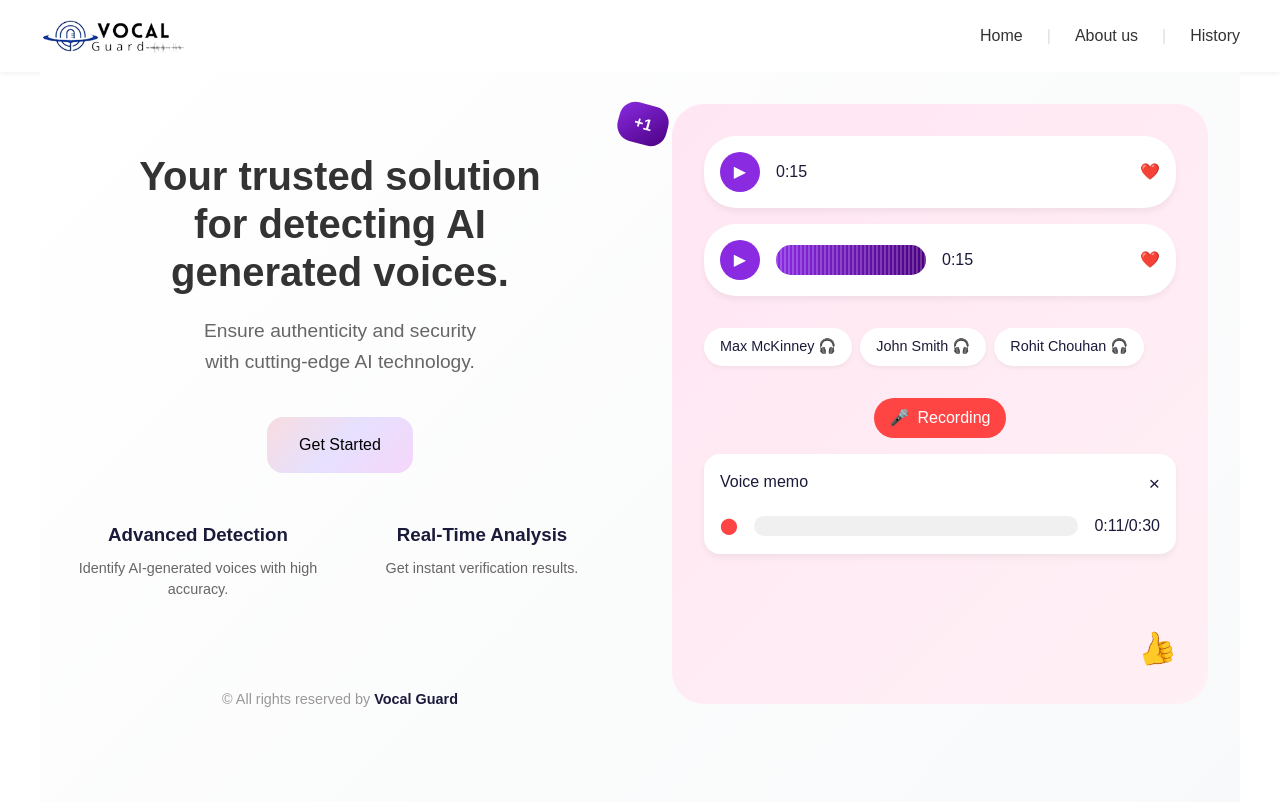
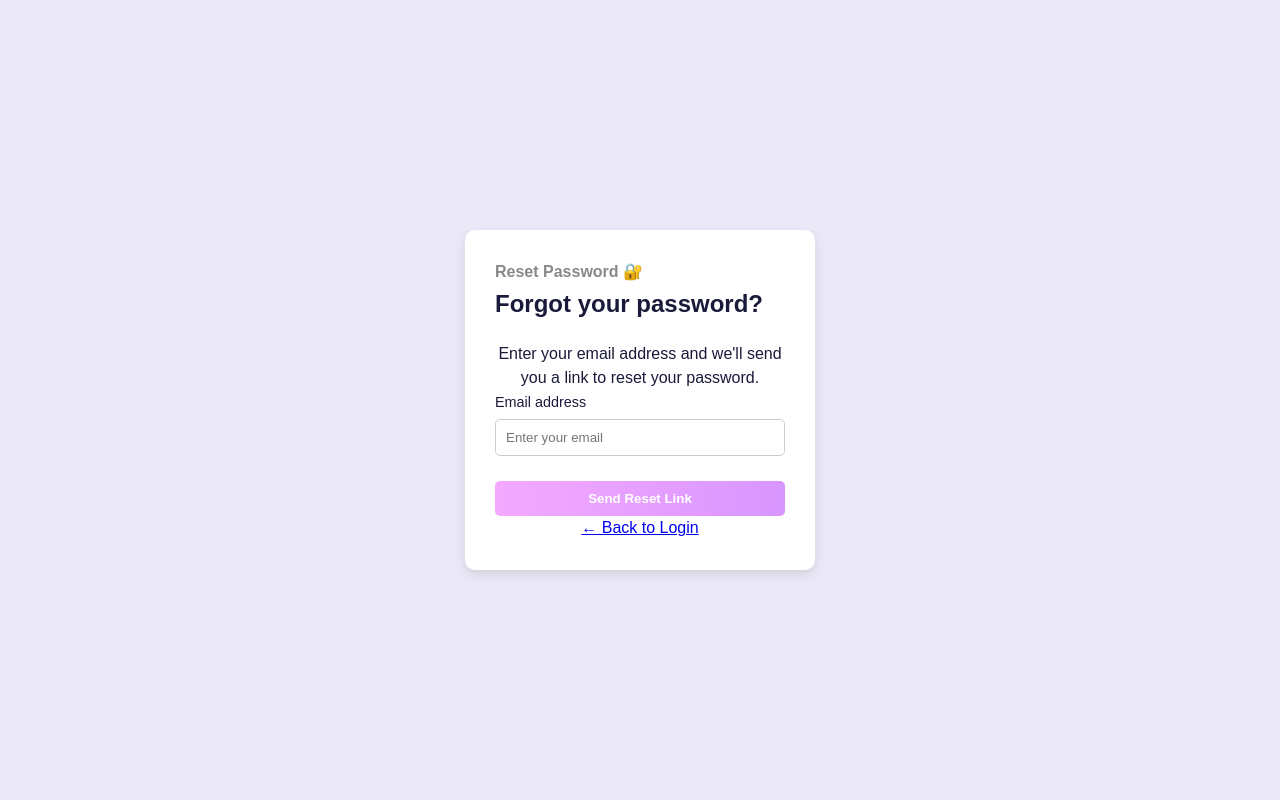
Before and after one commit to naveensanjula975/VocalGuard, a React (Vite) app in the folder frontend/: page /forgot-password in a window 1280 px wide. Before the commit this address led to /. Built offline with nearby package versions, Linux system fonts and the light colour scheme.

Commit message:
feat: Add Forgot Password functionality and update routing

```diff
--- a/frontend/src/App.jsx
+++ b/frontend/src/App.jsx
@@ -9,22 +9,26 @@ import {
 import LoginPage from "./pages/LoginPage";
 import HomePage from "./pages/HomePage";
 import AboutUsPage from "./pages/AboutPage";
+import ForgotPasswordPage from "./pages/ForgotPasswordPage";
 import Navbar from "./components/Navbar";
 import "./styles/styles.css";
 import "./App.css";
 
 const AppContent = () => {
   const location = useLocation();
-  const isLoginPage = location.pathname === "/login";
+  const isAuthPage = ["/login", "/forgot-password", "/signup"].includes(
+    location.pathname
+  );
 
   return (
     <div className="app">
-      {!isLoginPage && <Navbar />}
+      {!isAuthPage && <Navbar />}
       <main className="main-content">
         <Routes>
           <Route path="/" element={<HomePage />} />
           <Route path="/login" element={<LoginPage />} />
           <Route path="/about" element={<AboutUsPage />} />
+          <Route path="/forgot-password" element={<ForgotPasswordPage />} />
           <Route path="*" element={<Navigate to="/" replace />} />
         </Routes>
       </main>
--- a/frontend/src/components/LoginForm.jsx
+++ b/frontend/src/components/LoginForm.jsx
@@ -1,5 +1,6 @@
 // src/components/LoginForm.jsx
 import React from "react";
+import { Link } from "react-router-dom";
 
 const LoginForm = () => {
   return (
@@ -31,13 +32,13 @@ const LoginForm = () => {
         </form>
 
         <div className="forgot-password">
-          <a href="#">Forgot your password?</a>
+          <Link to="/forgot-password">Forgot your password?</Link>
         </div>
 
         <div className="signup-wrapper">
           <div className="signup-container">
             <p>
-              Don't have an account? <a href="/signup">Sign up</a>
+              Don't have an account? <Link to="/signup">Sign up</Link>
             </p>
           </div>
         </div>
--- /dev/null
+++ b/frontend/src/pages/ForgotPasswordPage.jsx
@@ -0,0 +1,119 @@
+import React, { useState } from "react";
+import { Link } from "react-router-dom";
+
+const ForgotPasswordPage = () => {
+  const [email, setEmail] = useState("");
+  const [status, setStatus] = useState({ type: "", message: "" });
+  const [isLoading, setIsLoading] = useState(false);
+
+  const handleSubmit = async (e) => {
+    e.preventDefault();
+    setIsLoading(true);
+
+    try {
+      // TODO: Implement actual API call here
+      // Simulating API call for now
+      await new Promise((resolve) => setTimeout(resolve, 1500));
+
+      setStatus({
+        type: "success",
+        message: "Password reset link has been sent to your email!",
+      });
+    } catch (error) {
+      setStatus({
+        type: "error",
+        message: "Failed to send reset link. Please try again.",
+      });
+    } finally {
+      setIsLoading(false);
+    }
+  };
+
+  return (
+    <div className="login-page">
+      <div className="login-container">
+        <div className="header">
+          <h3 className="welcome-text">Reset Password 🔐</h3>
+          <h2>Forgot your password?</h2>
+        </div>
+
+        <p className="text-gray-600 text-sm mb-6 text-left">
+          Enter your email address and we'll send you a link to reset your
+          password.
+        </p>
+
+        <form onSubmit={handleSubmit} className="space-y-4">
+          <div>
+            <label
+              htmlFor="email"
+              className="block text-sm font-medium text-gray-700">
+              Email address
+            </label>
+            <input
+              type="email"
+              id="email"
+              value={email}
+              onChange={(e) => setEmail(e.target.value)}
+              placeholder="Enter your email"
+              required
+              className="mt-1 block w-full px-4 py-2 border border-gray-300 rounded-lg focus:ring-2 focus:ring-purple-500 focus:border-transparent"
+            />
+          </div>
+
+          {status.message && (
+            <div
+              className={`p-4 rounded-lg ${
+                status.type === "success"
+                  ? "bg-green-50 text-green-800"
+                  : "bg-red-50 text-red-800"
+              }`}>
+              {status.message}
+            </div>
+          )}
+
+          <button
+            type="submit"
+            disabled={isLoading}
+            className={`w-full px-6 py-3 bg-gradient-to-r from-purple-500 to-pink-500 text-white rounded-lg font-semibold
+              hover:from-purple-600 hover:to-pink-600 transition-all duration-200
+              ${isLoading ? "opacity-70 cursor-not-allowed" : ""}`}>
+            {isLoading ? (
+              <span className="flex items-center justify-center">
+                <svg
+                  className="animate-spin -ml-1 mr-3 h-5 w-5 text-white"
+                  xmlns="http://www.w3.org/2000/svg"
+                  fill="none"
+                  viewBox="0 0 24 24">
+                  <circle
+                    className="opacity-25"
+                    cx="12"
+                    cy="12"
+                    r="10"
+                    stroke="currentColor"
+                    strokeWidth="4"></circle>
+                  <path
+                    className="opacity-75"
+                    fill="currentColor"
+                    d="M4 12a8 8 0 018-8V0C5.373 0 0 5.373 0 12h4zm2 5.291A7.962 7.962 0 014 12H0c0 3.042 1.135 5.824 3 7.938l3-2.647z"></path>
+                </svg>
+                Sending...
+              </span>
+            ) : (
+              "Send Reset Link"
+            )}
+          </button>
+        </form>
+
+        <div className="mt-6 text-center">
+          <Link
+            to="/login"
+            className="text-sm text-purple-600 hover:text-purple-700 font-medium">
+            ← Back to Login
+          </Link>
+        </div>
+      </div>
+    </div>
+  );
+};
+
+export default ForgotPasswordPage;
```
